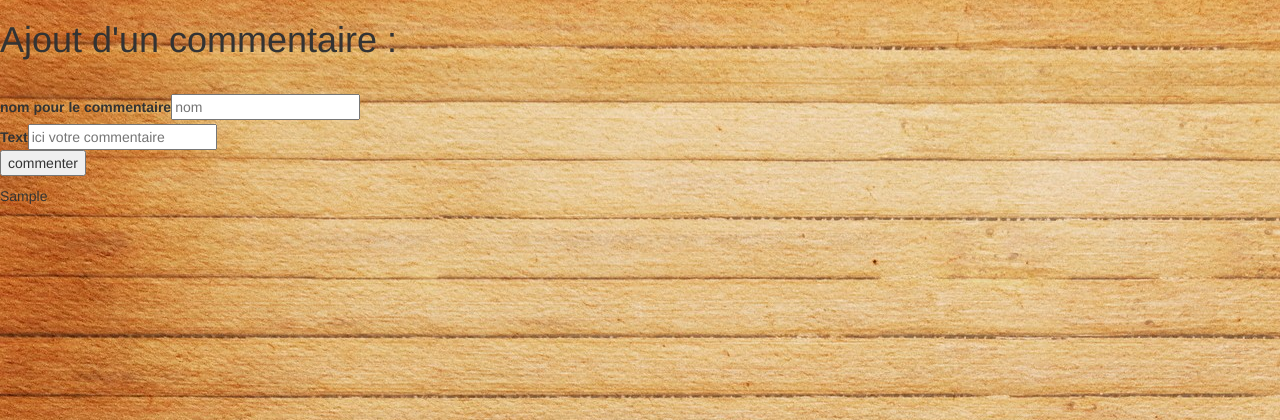
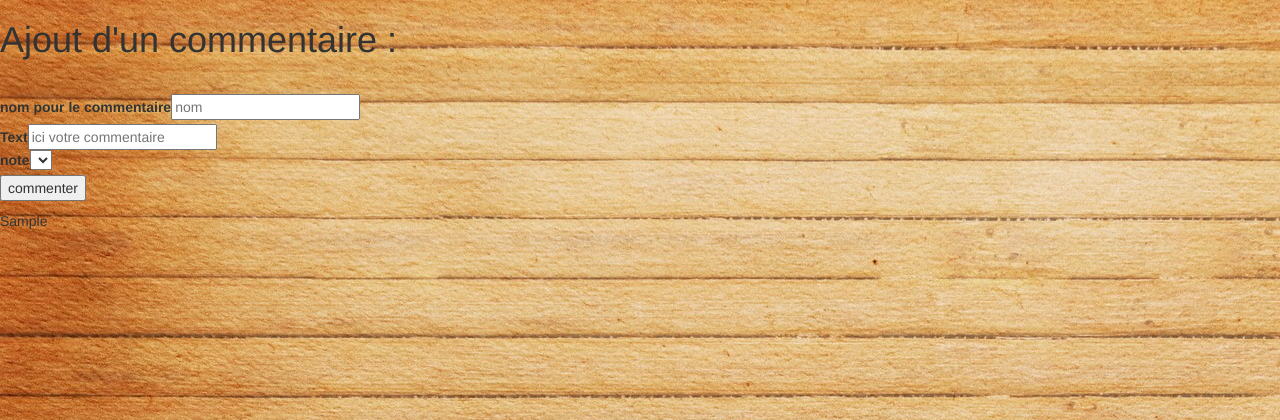
Before and after one commit to tranquan1u/meubleencarton, a CakePHP app: the page made by app/View/Comments/add.ctp in a window 1280 px wide. Shown: the part 52-472 px from the top of the page. Run offline with PHP 8.4 and a stand-in for CakePHP, Linux system fonts and the light colour scheme; the template is opened without the code that fills it: most values are stand-ins (such as "Sample title", 1, 10 or a date in 2020); form fields are guessed from the names that the template uses; lists and menus that the app fills with data are empty; some libraries are stand-ins or nearby versions.

Commit message:
fonc 11 les notes

```diff
--- a/app/Controller/CommentsController.php
+++ b/app/Controller/CommentsController.php
@@ -18,7 +18,8 @@
                                 'article_id' => $id_article,
                                 'user_id'    => $id_user,
                                 'name'       => $comment['Comment']['name'],
-                                'text'       => $comment['Comment']['text']
+                                'text'       => $comment['Comment']['text'],
+                                'note'       => $comment['Comment']['note']
                                 ));
 
                    // $username = $this->Auth->user('username');
--- a/app/View/Comments/add.ctp
+++ b/app/View/Comments/add.ctp
@@ -5,5 +5,17 @@
 <fieldset>
 <?php echo $this->Form->input('name', array('label' => 'nom pour le commentaire', 'placeholder' => 'nom')); ?>
 <?php echo $this->Form->input('text', array('TEXTAREA' => 'nombre de place','placeholder' => 'ici votre commentaire')); ?>
+<?php
+    $options = array(
+    1 => '1',
+    2 => '2',
+    3 => '3',
+    4 => '4',
+    5 => '5');
+    echo $this->Form->label('','note');
+    echo $this->Form->select('note', $options, array('empty' => false));
+?>
+
+
 </fieldset>
 <?php echo $this->Form->end('commenter'); ?>
--- a/app/View/Comments/read.ctp
+++ b/app/View/Comments/read.ctp
@@ -1,9 +1,9 @@
   <table border="1">
         <tr>
-            <td>Nom de l'item</td>
+            <td>Nom du commentaire</td>
             <td>commentaire</td>
             <td>date de creation</td>
-            <td>date update</td>
+            <td>note</td>
         </tr>
         <?php
 
@@ -25,7 +25,7 @@
                </td>
 
                <td>
-                   <?php echo $comment['Comment']['updated']; ?>
+                   <?php echo $comment['Comment']['note']; ?>
                </td>
 
 
```
Also changed, not shown: 1 other file.
